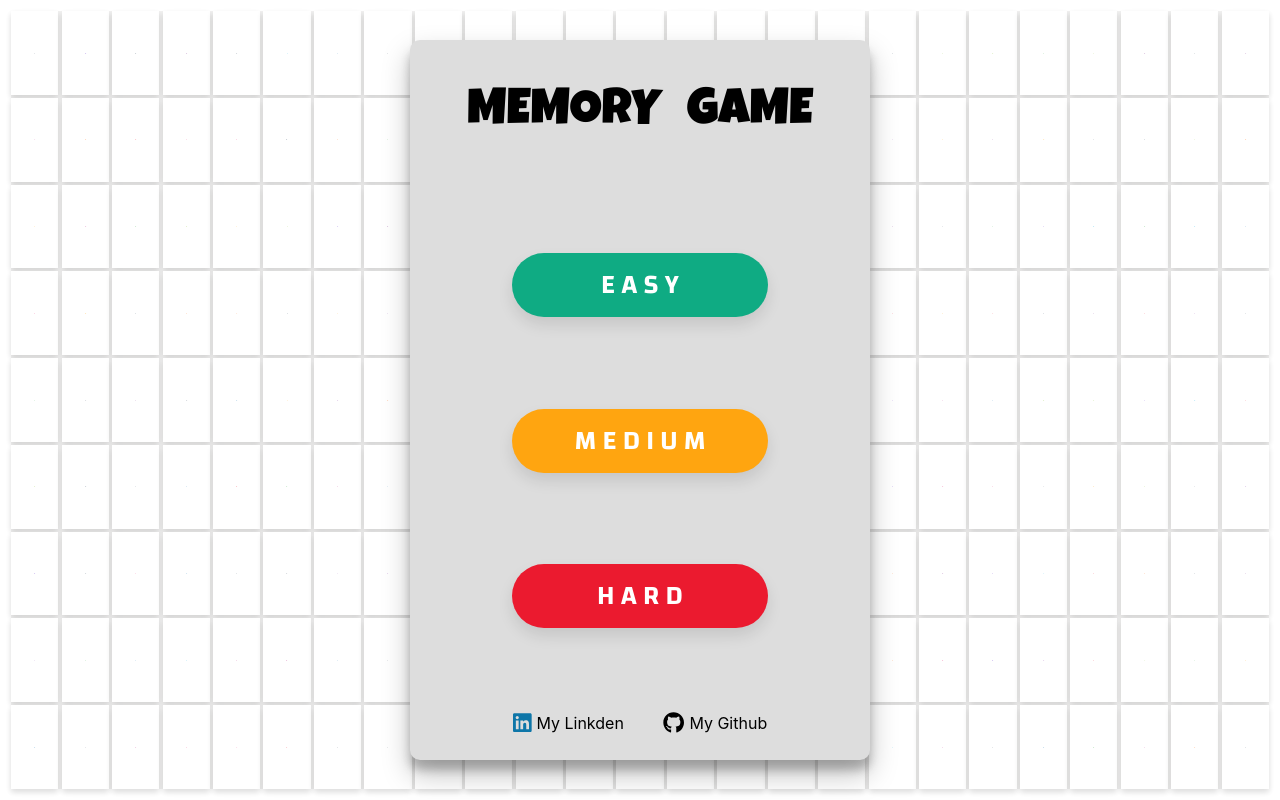
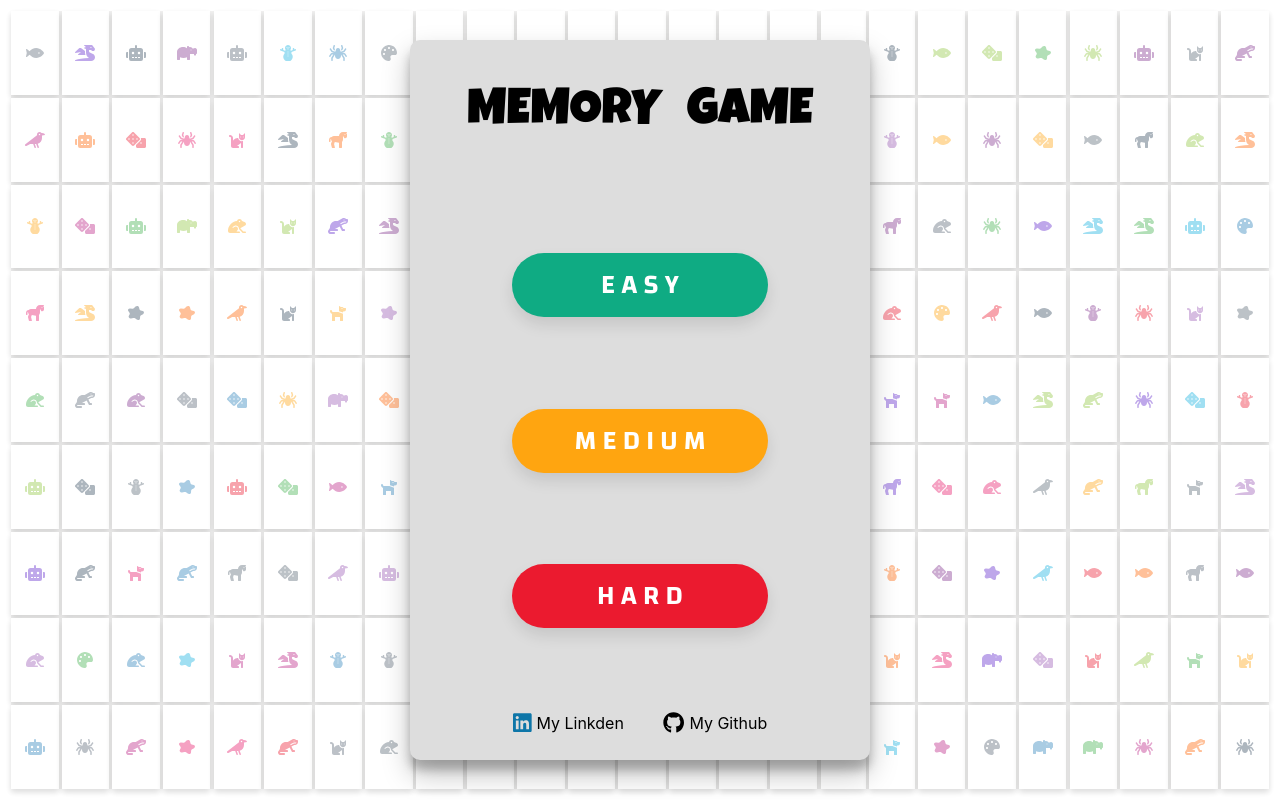
Before and after one commit to richker/memory-game, a React (Create React App) app: page /enter in a window 1280 px wide. Built offline with nearby package versions, Linux system fonts and the light colour scheme.

Commit message:
fix entry grid size

```diff
--- a/src/assets/scss/style.scss
+++ b/src/assets/scss/style.scss
@@ -49,7 +49,13 @@ $break4open: "(min-width:1440px)";
   background-color: #e2e1e0;
   grid-template-columns: repeat(25, auto);
   grid-template-rows: repeat(9, auto);
-  grid-gap: 0.2rem;
+
+  @media #{$break1, $break2} {
+    grid-gap: 0.1rem;
+  }
+  @media #{$break3, $break4open} {
+    grid-gap: 0.2rem;
+  }
 }
 
 .grid-wallpaper-card {
@@ -60,6 +66,12 @@ $break4open: "(min-width:1440px)";
   align-items: center;
   height: 100%;
   width: 100%;
+  @media #{$break1, $break2} {
+    font-size: 0.7rem;
+  }
+  @media #{$break3, $break4open} {
+    font-size: 1rem;
+  }
 }
 
 .enter-card {
--- a/src/views/entryView.jsx
+++ b/src/views/entryView.jsx
@@ -32,11 +32,7 @@ class EntryView extends Component {
           {pics.map((pic, key) => {
             return (
               <div key={key} className="grid-wallpaper-card">
-                <FontAwesomeIcon
-                  color={pic.color}
-                  size="sm"
-                  icon={pic.pattern}
-                />
+                <FontAwesomeIcon color={pic.color} icon={pic.pattern} />
               </div>
             );
           })}
```
